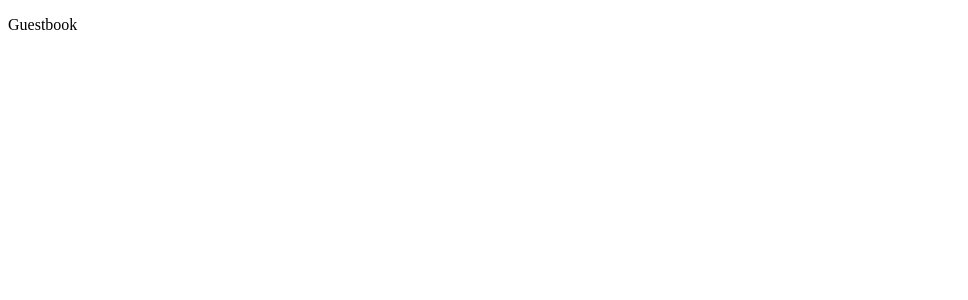
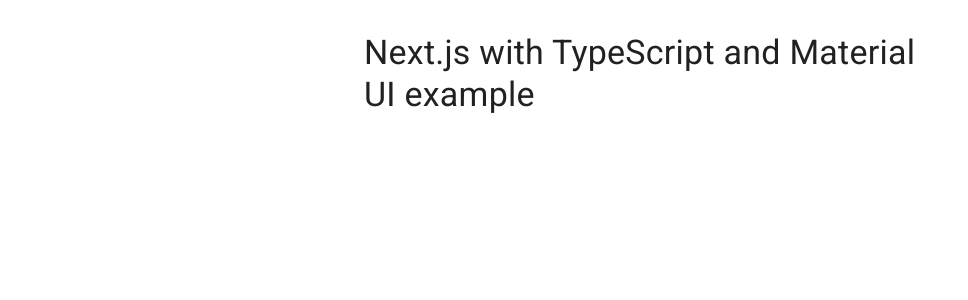
Before and after one commit to amalv/guestbook, a Next.js app: page / in a window 1280 px wide. Shown: the top 300 px of the page, without its empty margins (0-968 px from the left). Built offline with nearby package versions, Linux system fonts and the light colour scheme.

Commit message:
feat: Add Material UI and Typescript support
- Override App and Document components
- Add Typescript dependencies
- Add Material UI
- Add theming
- Add Typescript config

Closes #3 #7

```diff
--- a/package.json
+++ b/package.json
@@ -13,13 +13,17 @@
   "author": "",
   "license": "ISC",
   "dependencies": {
+    "@material-ui/core": "^4.9.11",
     "next": "^9.3.5",
     "react": "^16.13.1",
     "react-dom": "^16.13.1"
   },
   "devDependencies": {
     "@semantic-release/changelog": "^5.0.1",
-    "@semantic-release/git": "^9.0.0"
+    "@semantic-release/git": "^9.0.0",
+    "@types/node": "^13.13.0",
+    "@types/react": "^16.9.34",
+    "typescript": "^3.8.3"
   },
   "plugins": [
     "@semantic-release/commit-analyzer",
--- /dev/null
+++ b/pages/_app.tsx
@@ -0,0 +1,32 @@
+import React from 'react';
+import Head from 'next/head';
+import { AppProps } from 'next/app';
+import { ThemeProvider } from '@material-ui/core/styles';
+import CssBaseline from '@material-ui/core/CssBaseline';
+import theme from '../src/theme';
+
+export default function MyApp(props: AppProps) {
+  const { Component, pageProps } = props;
+
+  React.useEffect(() => {
+    // Remove the server-side injected CSS.
+    const jssStyles = document.querySelector('#jss-server-side');
+    if (jssStyles) {
+      jssStyles.parentElement!.removeChild(jssStyles);
+    }
+  }, []);
+
+  return (
+    <React.Fragment>
+      <Head>
+        <title>My page</title>
+        <meta name="viewport" content="minimum-scale=1, initial-scale=1, width=device-width" />
+      </Head>
+      <ThemeProvider theme={theme}>
+        {/* CssBaseline kickstart an elegant, consistent, and simple baseline to build upon. */}
+        <CssBaseline />
+        <Component {...pageProps} />
+      </ThemeProvider>
+    </React.Fragment>
+  );
+}
--- /dev/null
+++ b/pages/_document.tsx
@@ -0,0 +1,66 @@
+import React from 'react';
+import Document, { Html, Head, Main, NextScript } from 'next/document';
+import { ServerStyleSheets } from '@material-ui/core/styles';
+import theme from '../src/theme';
+
+export default class MyDocument extends Document {
+  render() {
+    return (
+      <Html lang="en">
+        <Head>
+          {/* PWA primary color */}
+          <meta name="theme-color" content={theme.palette.primary.main} />
+          <link
+            rel="stylesheet"
+            href="https://fonts.googleapis.com/css?family=Roboto:300,400,500,700&display=swap"
+          />
+        </Head>
+        <body>
+          <Main />
+          <NextScript />
+        </body>
+      </Html>
+    );
+  }
+}
+
+MyDocument.getInitialProps = async (ctx) => {
+  // Resolution order
+  //
+  // On the server:
+  // 1. app.getInitialProps
+  // 2. page.getInitialProps
+  // 3. document.getInitialProps
+  // 4. app.render
+  // 5. page.render
+  // 6. document.render
+  //
+  // On the server with error:
+  // 1. document.getInitialProps
+  // 2. app.render
+  // 3. page.render
+  // 4. document.render
+  //
+  // On the client
+  // 1. app.getInitialProps
+  // 2. page.getInitialProps
+  // 3. app.render
+  // 4. page.render
+
+  // Render app and page and get the context of the page with collected side effects.
+  const sheets = new ServerStyleSheets();
+  const originalRenderPage = ctx.renderPage;
+
+  ctx.renderPage = () =>
+    originalRenderPage({
+      enhanceApp: (App) => (props) => sheets.collect(<App {...props} />),
+    });
+
+  const initialProps = await Document.getInitialProps(ctx);
+
+  return {
+    ...initialProps,
+    // Styles fragment is rendered after the app and page rendering finish.
+    styles: [...React.Children.toArray(initialProps.styles), sheets.getStyleElement()],
+  };
+};
--- a/pages/index.js
+++ /dev/null
@@ -1,7 +0,0 @@
-export default function Index() {
-  return (
-    <div>
-      <p>Guestbook</p>
-    </div>
-  );
-}
--- /dev/null
+++ b/pages/index.tsx
@@ -0,0 +1,16 @@
+import React from 'react';
+import Container from '@material-ui/core/Container';
+import Typography from '@material-ui/core/Typography';
+import Box from '@material-ui/core/Box';
+
+export default function Index() {
+  return (
+    <Container maxWidth="sm">
+      <Box my={4}>
+        <Typography variant="h4" component="h1" gutterBottom>
+          Next.js with TypeScript and Material UI example
+        </Typography>
+      </Box>
+    </Container>
+  );
+}
--- /dev/null
+++ b/src/theme.tsx
@@ -0,0 +1,22 @@
+import { createMuiTheme } from '@material-ui/core/styles';
+import red from '@material-ui/core/colors/red';
+
+// Create a theme instance.
+const theme = createMuiTheme({
+  palette: {
+    primary: {
+      main: '#556cd6',
+    },
+    secondary: {
+      main: '#19857b',
+    },
+    error: {
+      main: red.A400,
+    },
+    background: {
+      default: '#fff',
+    },
+  },
+});
+
+export default theme;
```
Also changed, not shown: tsconfig.json (added, +29 -0 lines), next-env.d.ts (added), 1 other file (tests, documents, lock files or other folders).
